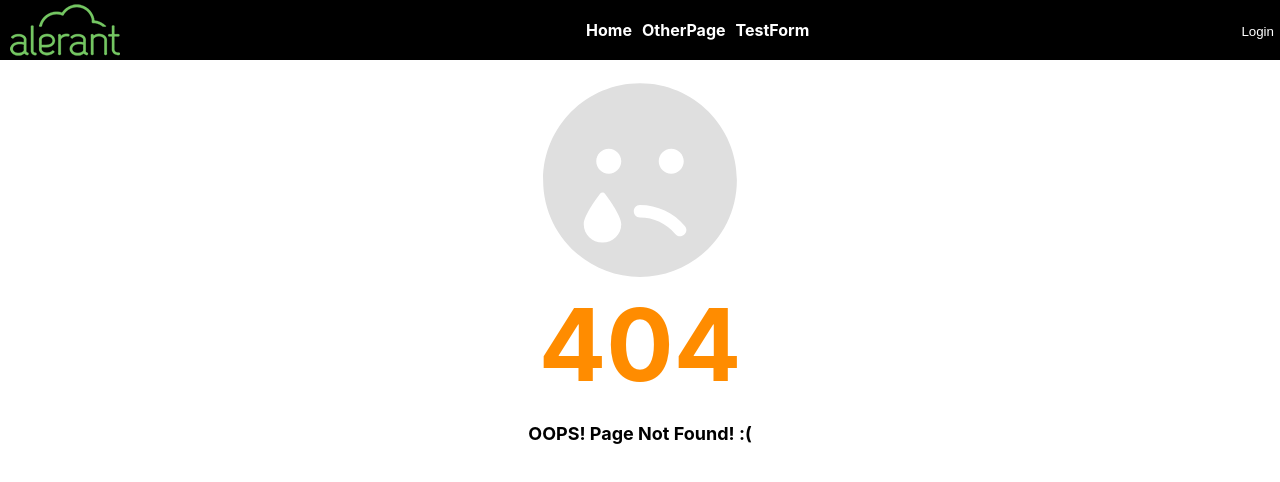
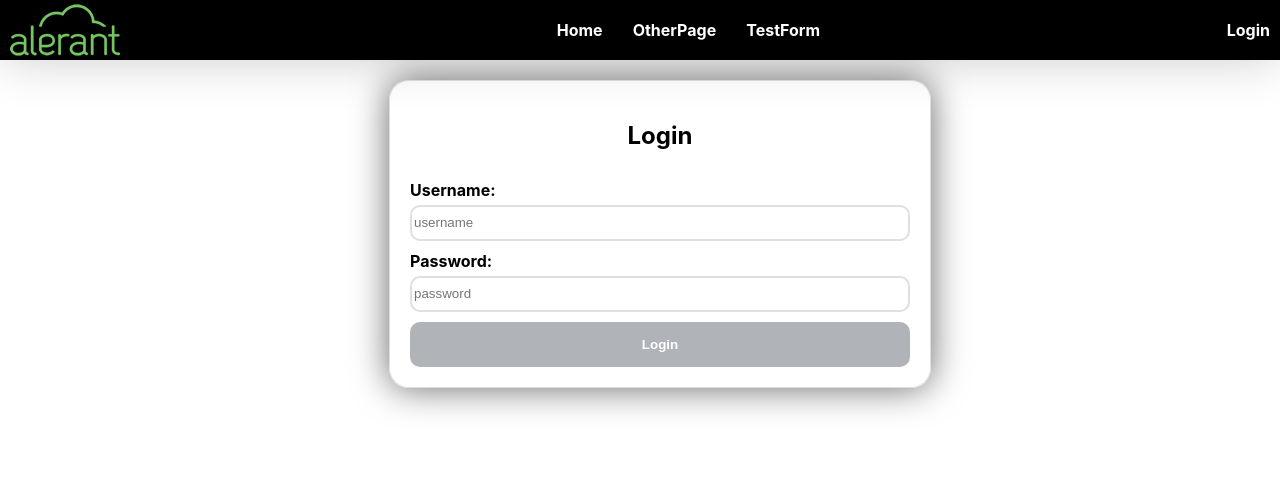
Before and after one commit to bbalazs79/ReactTesting, a React (Create React App) app: page /login in a window 1280 px wide. Before the commit this address led to /pagenotfound. Shown: the top 482 px of the page. Built offline with nearby package versions, Linux system fonts and the light colour scheme.

Commit message:
form & form validation & login mokk

```diff
--- a/package.json
+++ b/package.json
@@ -10,6 +10,7 @@
     "@types/node": "^16.11.26",
     "@types/react": "^18.0.3",
     "@types/react-dom": "^18.0.0",
+    "eslint-plugin-react": "^7.29.4",
     "react": "^18.0.0",
     "react-dom": "^18.0.0",
     "react-icons": "^4.3.1",
--- a/src/App.css
+++ b/src/App.css
@@ -1,5 +1,6 @@
 .App {
   text-align: center;
+  height: 100%;
 }
 
 .App-logo {
@@ -36,3 +37,16 @@
     transform: rotate(360deg);
   }
 }
+
+.main-content {
+  width: 80%;
+  height: 100%;
+  margin: 0 auto;
+}
+
+@media screen and (max-width: 1024px) {
+  .main-content {
+    width: 100%;
+    margin: 0 10px;
+  }
+}
--- a/src/App.tsx
+++ b/src/App.tsx
@@ -2,24 +2,27 @@ import { BrowserRouter as Router, Route, Routes, Navigate } from 'react-router-d
 import './App.css';
 import Header from './components/header/Header.component';
 import Home from './components/home/Home.component';
+import Login from './components/login/Login.component';
 import OtherPage from './components/otherpage/OtherPage.component';
 import PageNotFound from './components/page-not-found/page-not-found.component';
-import Testform from './components/testform/Testform';
+import Testform from './components/testform/Testform.component';
 
 
 function App() {
-
   return (
     <Router>
       <div className="App">
         <Header />
+        <div className='main-content'>
         <Routes>
-        <Route path='/' element={<Home />} />
+          <Route path='/' element={<Home />} />
           <Route path='/otherpage' element={<OtherPage />} />
           <Route path='/testform' element={<Testform />} />
+          <Route path='/login' element={<Login />} />
           <Route path='/pagenotfound' element={<PageNotFound />} />
           <Route path="*" element={<Navigate to="/pagenotfound" replace />} />
         </Routes>
+        </div>
       </div>
     </Router>
   );
--- a/src/components/header/Header.component.tsx
+++ b/src/components/header/Header.component.tsx
@@ -1,23 +1,32 @@
 import './header.style.css';
 import logo from '../../assets/img/logo.png';
-import { useState } from 'react';
 import Nav from '../nav/nav.component';
+import { Link } from 'react-router-dom';
 
 
 const Header = () => {
-  const [isLoggedIn, setIsLoggedIn] = useState(false);
+  function checkUserIsLoggedIn(): boolean {
+    if(localStorage.getItem('isLoggedIn') === 'true') {
+      return true;
+    }
+    return false;
+  }
+
+  function logout() {
+    localStorage.setItem('isLoggedIn','false');
+    window.location.href='/login';
+  }
 
   return (
     <header>
         <div className='navbar'>
-          <img src={logo}/>
+          <img src={logo} alt='' />
           <Nav />
           <div>
-            {isLoggedIn && <button className='navbar-user'>BB</button>}
-            { isLoggedIn ? <button onClick={()=>{setIsLoggedIn(!isLoggedIn)}} className='navbar-btn'>Logout</button> : <button onClick={()=>{setIsLoggedIn(!isLoggedIn)}} className='navbar-btn'>Login</button> }
+            { checkUserIsLoggedIn() && <button className='navbar-user'>{localStorage.getItem('username')?.at(0)?.toUpperCase()}</button> }
+            { checkUserIsLoggedIn() ? <button onClick={logout} className='navbar-btn' >Logout</button> : <Link className="nav-item" to='/login'>Login</Link> }
           </div>
         </div>
-
     </header>
   );
 }
--- a/src/components/header/header.style.css
+++ b/src/components/header/header.style.css
@@ -8,6 +8,9 @@
     display: flex;
     justify-content: space-between;
     align-items: center;
+
+    -webkit-box-shadow: 0px 0 50px 0px rgba(0,0,0,0.2);
+    box-shadow: 0px 0 50px 0px rgba(0,0,0,0.2);
 }
 
 .navbar-user {
--- a/src/components/home/Home.component.tsx
+++ b/src/components/home/Home.component.tsx
@@ -1,6 +1,9 @@
 const Home = () => {
   return (
-      <p>Home Route Works!</p>
+    <div>
+      <h1>Home</h1>
+      <p>Lorem ipsum dolor sit amet, consectetur adipiscing elit. Phasellus facilisis libero a dolor tempus ornare. Donec lobortis luctus laoreet. Vivamus eget neque est. Quisque sodales gravida tellus. Maecenas ut tortor quis nibh mollis facilisis. Nullam porttitor sapien et erat fermentum interdum. Suspendisse potenti. Nam eget nisl at enim pellentesque scelerisque. Ut finibus quis ipsum vitae pulvinar. Aliquam congue ultrices consequat. Cras nec viverra ante. In hac habitasse platea dictumst. Nam augue libero, bibendum ut risus eget, efficitur laoreet neque. Praesent consectetur tellus vel arcu facilisis condimentum.</p>
+    </div>
   );
 }
 
--- /dev/null
+++ b/src/components/login/Login.component.tsx
@@ -0,0 +1,68 @@
+import React, { useState } from 'react';
+import './login.style.css';
+
+const Login = () => {
+    const [username, setUsername] = useState('');
+    const [usernameValid, setUsernameValid] = useState(true);
+    const [password, setPassword] = useState('');
+    const [passValid, setPassValid] = useState(true);
+
+    const submitValue = () => {
+        const data = {
+            'username': username,
+            'password': password,
+        }
+        localStorage.setItem('isLoggedIn', 'true');
+        localStorage.setItem('username', data.username);
+        window.location.href='/';
+    }
+
+    function usernameValidation() {
+        username?.length < 3 ? setUsernameValid(false) : setUsernameValid(true);
+    }
+
+    function usernameOnChange(event: React.ChangeEvent<HTMLInputElement>) {
+        setUsername(event.target.value);
+        username.length >= 3 && setUsernameValid(true);
+    }
+
+    function passValidation() {
+        password?.length < 3 ? setPassValid(false) : setPassValid(true);
+    }
+
+    function passRecheck(event: React.ChangeEvent<HTMLInputElement>) {
+        setPassword(event.target.value);
+        password.length >= 3 && setPassValid(true);
+    }
+
+    return (
+        <div className='page-container'>
+            <form action="" className="login-form">
+                <h2>Login</h2>
+                <label className={`label ${!usernameValid && 'invalid'}`} htmlFor='username' > Username: {!usernameValid && 'Must be more than 3 character!'}</label>
+                <input
+                    className={`input-field ${!usernameValid && 'invalid'}`}
+                    type="text"
+                    name='username'
+                    placeholder='username'
+                    onBlur={usernameValidation}
+                    onChange={ e => usernameOnChange(e) }
+                />
+
+                <label className={`label ${!passValid && 'invalid'}`} htmlFor='password'> Password: {!passValid && 'Must be more than 3 character!'}</label>
+                <input
+                    className={`input-field ${!passValid && 'invalid'}`}
+                    name='password'
+                    type="password"
+                    placeholder='password'
+                    onBlur={passValidation}
+                    onChange={e => passRecheck(e)}
+                />
+
+                <input className='login-btn' disabled={!username || !password} type="button" value="Login" onClick={submitValue}/>
+            </form>
+        </div>
+    );
+  }
+
+  export default Login;
--- /dev/null
+++ b/src/components/login/login.style.css
@@ -0,0 +1,59 @@
+.page-container {
+    width: 100%;
+    height: 100%;
+    padding: 20px;
+
+    display: flex;
+    justify-content: center;
+    align-items: center;
+}
+.login-form {
+    display: flex;
+    flex-direction: column;
+    justify-content: center;
+
+    margin: auto;
+    width: 500px;
+    padding: 20px;
+
+    border: 1px solid #dfdfdf;
+    border-radius: 20px;
+    -webkit-box-shadow: 0px 0px 36px 0px rgba(0,0,0,0.60);
+    box-shadow: 0px 0px 36px 0px rgba(0,0,0,0.60);
+}
+
+.input-field {
+    min-width: 300px;
+    height: 30px;
+    border: 2px solid #dfdfdf;
+    border-radius: 10px;
+}
+
+.label {
+    margin: 10px 0 5px 0;
+    text-align: left;
+    font-weight: bold;
+}
+
+.login-btn {
+    padding: 15px;
+    margin-top: 10px;
+    font-weight: bold;
+    border: none;
+    border-radius: 10px;
+    color: #ffffff;
+    background-color: #242526;
+}
+
+.login-btn:hover {
+    background-color: #3A3B3C;
+}
+
+.login-btn:disabled {
+    background-color: #B0B3B8;
+}
+
+.invalid {
+    border-color: red;
+    color: red;
+}
--- a/src/components/nav/nav.style.css
+++ b/src/components/nav/nav.style.css
@@ -11,6 +11,7 @@ li {
 
 .nav-item {
     font-size: 16px;
+    padding: 0 10px;
     font-weight: bold;
     text-decoration: none;
     color: #ffffff;
--- a/src/components/testform/Testform.tsx
+++ b/src/components/testform/Testform.component.tsx
@@ -1,5 +1,5 @@
 import { useState } from 'react';
-import './testform.css';
+import './testform.style.css';
 
 const Testform = () => {
     const [firstName, setFirstName] = useState('');
```
Also changed, not shown: src/shared/components/Input.component.tsx (added, +13 -0 lines), src/components/testform/testform.style.css (renamed from src/components/testform/testform.css), 1 other file (tests, documents, lock files or other folders).
